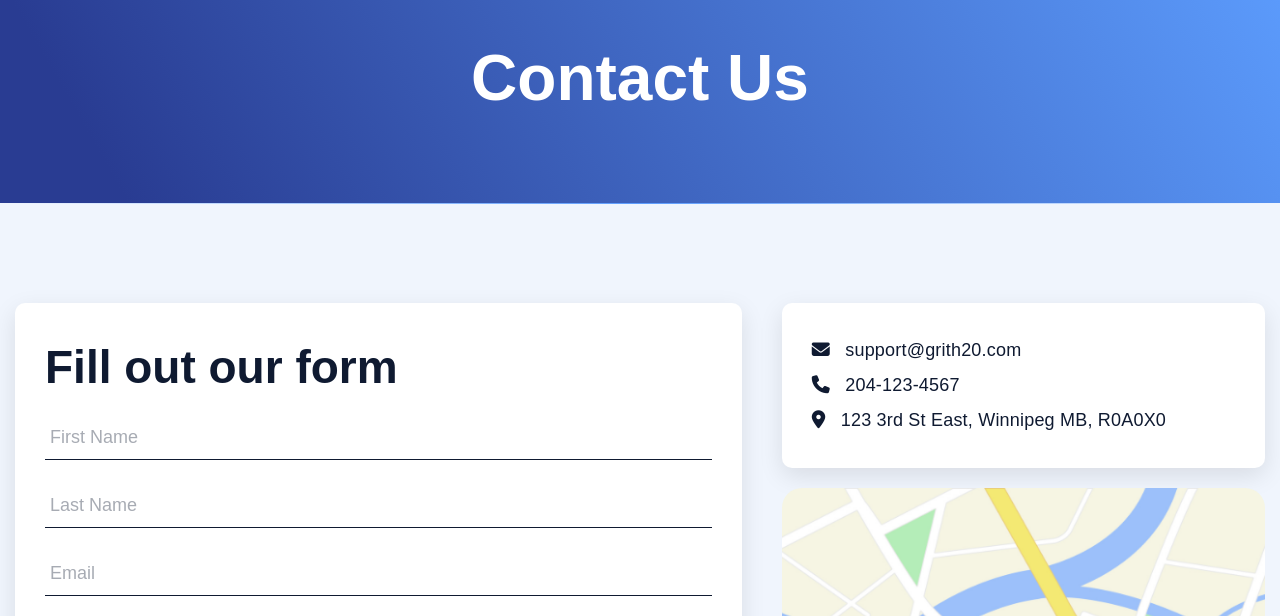
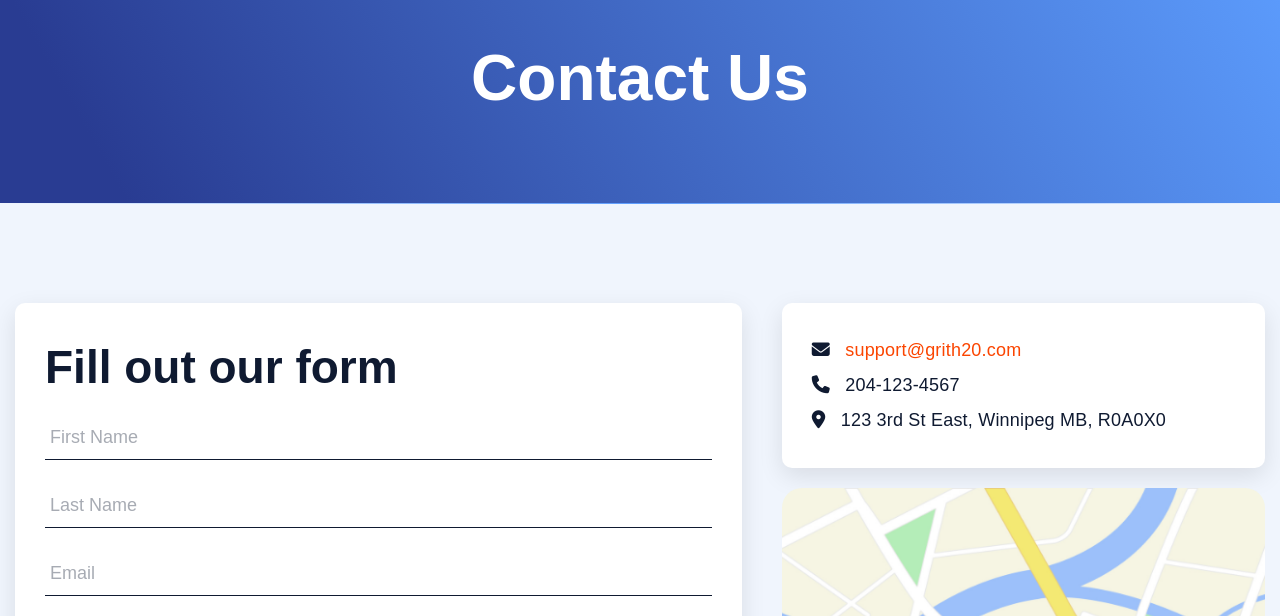
Before and after one commit to mcguenette/water-ecommerce-dev, a plain HTML site: page contact.html in a window 1280 px wide. In both pictures the pointer is over the link "support@grith20.com". Shown: the part 147-763 px from the top of the page. Drawn offline with Linux system fonts and the light colour scheme; a web font is replaced by a local one.

Commit message:
last edits pt2

```diff
--- a/assets/style/index.css
+++ b/assets/style/index.css
@@ -695,6 +695,11 @@ form h2 {
 .contact-links a {
     text-decoration: none;
     color: var(--primary-font-color);
+    transition: all 0.20s ease-in-out;
+}
+
+.contact-links a:hover {
+    color: var(--primary-orange);
 }
 
 input[type=text] {
```
